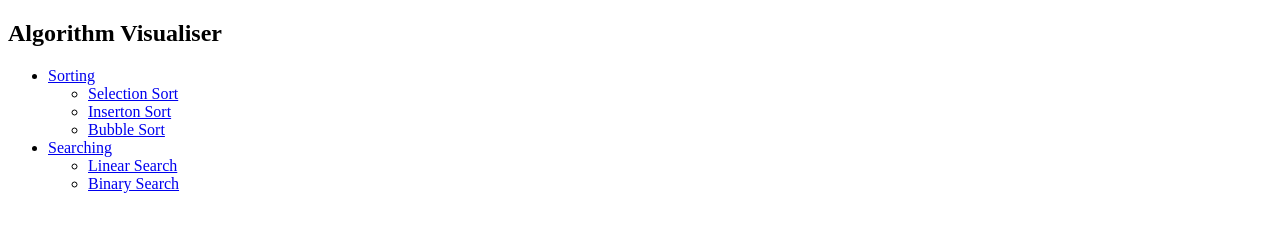
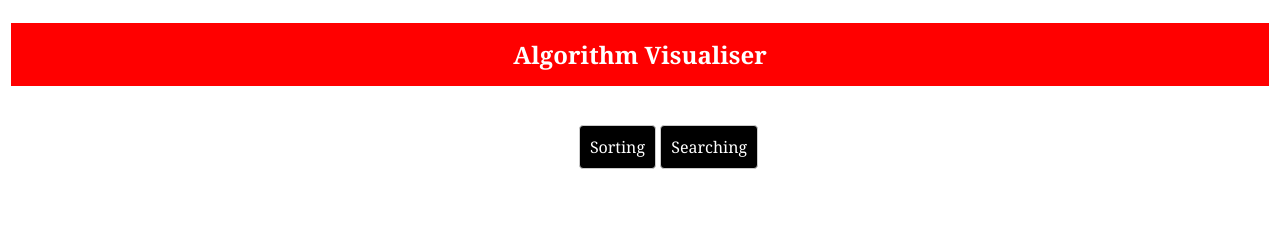
Before and after one commit to Koch03/Algorithm-Visualizer, a plain HTML site: page src/index.html in a window 1280 px wide. Drawn offline with Linux system fonts and the light colour scheme.

Commit message:
index corrected

```diff
--- a/src/index.html
+++ b/src/index.html
@@ -2,7 +2,7 @@
 <html>
     <head>
      <title>Algorithm Visualiser</title>
-     <link rel="sortstyle.css" href="index.css">
+     <link rel="stylesheet" href="index.css">
     </head>
     <body>
         <h2 class="title">Algorithm Visualiser</h2>
```
